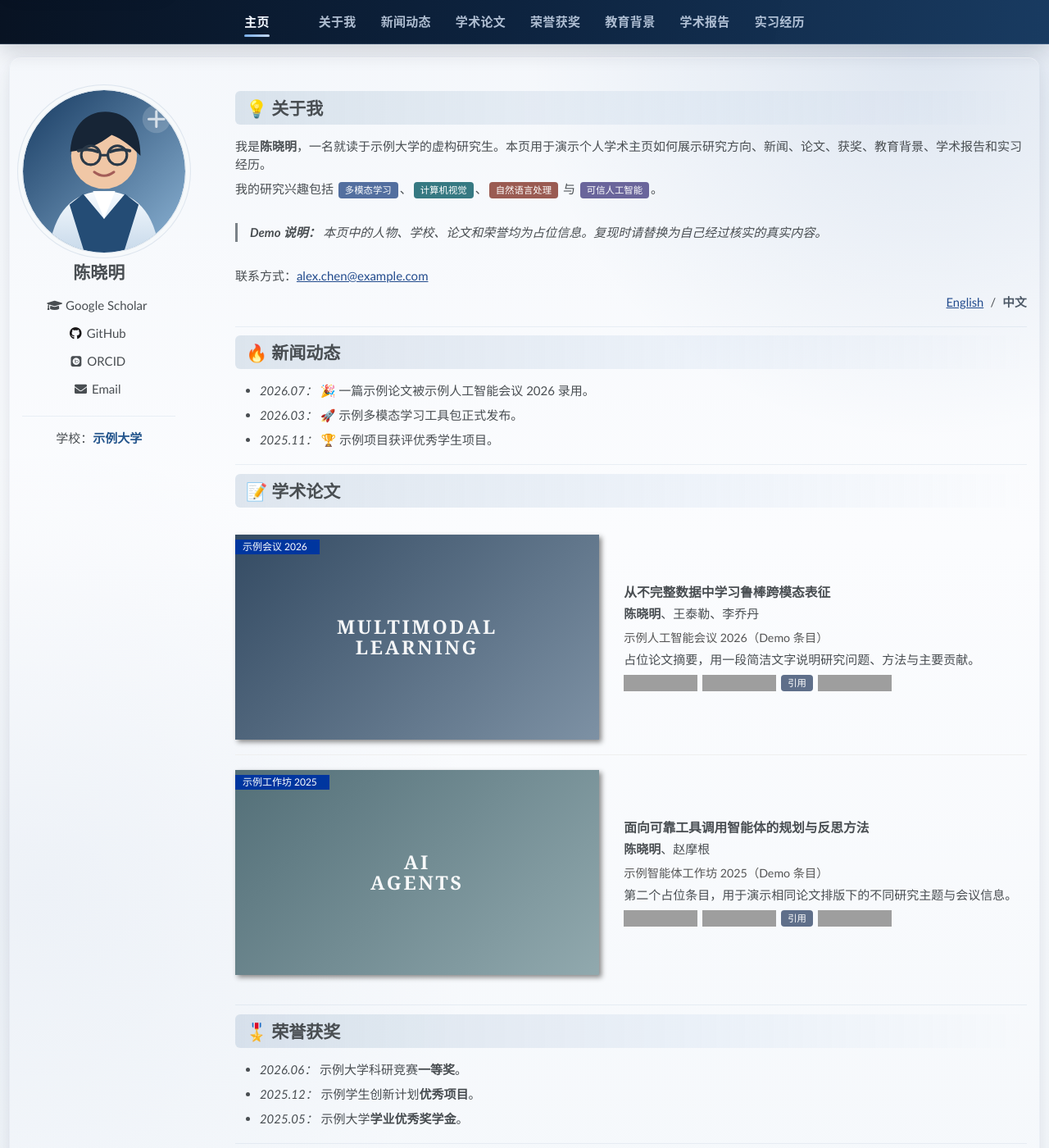
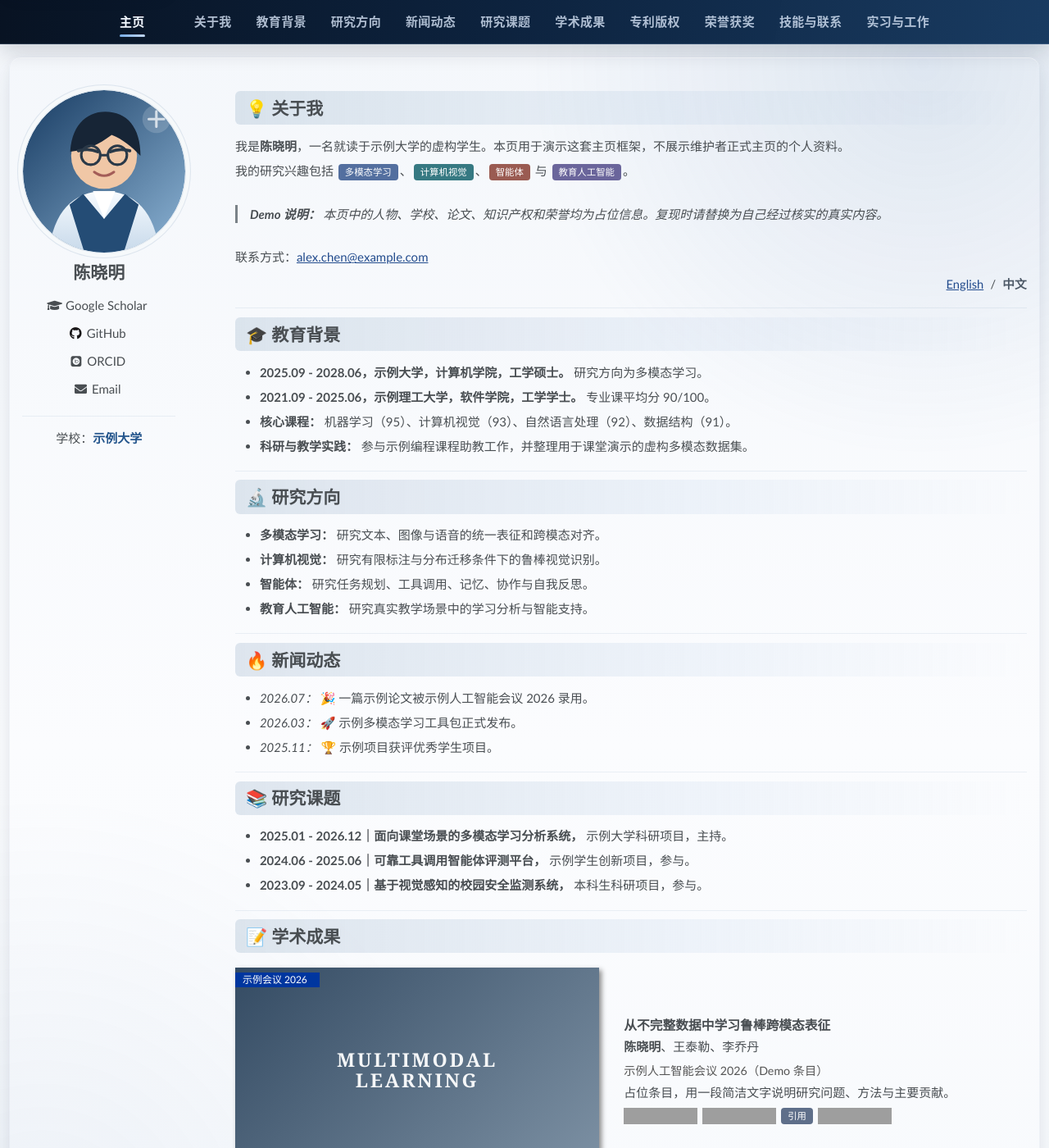
Before and after one commit to Starry-cz/Starry-cz.github.io, a Jekyll site: the page built from _pages/demo-zh.md, in a window 1280 px wide and 1400 px high, cut to the strip 0-1400 px from the top of the window. Shown: the whole strip at 82% size. Built offline with Jekyll 4.4.1, drawn with Linux system fonts in a browser that asks for light colours; some web fonts are replaced; some of the changed text lies outside the part shown; grey boxes are pictures that could not be loaded.

Commit message:
统一 Demo 与正式主页板块结构

```diff
--- a/_data/navigation.yml
+++ b/_data/navigation.yml
@@ -48,31 +48,43 @@
 demo_en:
   - title: "About"
     url: "/demo/#about-me"
+  - title: "Education"
+    url: "/demo/#education"
+  - title: "Research"
+    url: "/demo/#research-interests"
   - title: "News"
     url: "/demo/#news"
-  - title: "Publications"
-    url: "/demo/#publications"
+  - title: "Projects"
+    url: "/demo/#research-topics"
+  - title: "Academic Work"
+    url: "/demo/#academic-achievements"
+  - title: "IP Rights"
+    url: "/demo/#intellectual-property"
   - title: "Awards"
     url: "/demo/#awards"
-  - title: "Education"
-    url: "/demo/#education"
-  - title: "Talks"
-    url: "/demo/#talks"
-  - title: "Internships"
-    url: "/demo/#internships"
+  - title: "Skills"
+    url: "/demo/#skills-contact"
+  - title: "Experience"
+    url: "/demo/#internships-work"
 
 demo_zh:
   - title: "关于我"
     url: "/demo/zh/#about-me"
+  - title: "教育背景"
+    url: "/demo/zh/#education"
+  - title: "研究方向"
+    url: "/demo/zh/#research-interests"
   - title: "新闻动态"
     url: "/demo/zh/#news"
-  - title: "学术论文"
-    url: "/demo/zh/#publications"
+  - title: "研究课题"
+    url: "/demo/zh/#research-topics"
+  - title: "学术成果"
+    url: "/demo/zh/#academic-achievements"
+  - title: "专利版权"
+    url: "/demo/zh/#intellectual-property"
   - title: "荣誉获奖"
     url: "/demo/zh/#awards"
-  - title: "教育背景"
-    url: "/demo/zh/#education"
-  - title: "学术报告"
-    url: "/demo/zh/#talks"
-  - title: "实习经历"
-    url: "/demo/zh/#internships"
+  - title: "技能与联系"
+    url: "/demo/zh/#skills-contact"
+  - title: "实习与工作"
+    url: "/demo/zh/#internships-work"
--- a/_pages/demo-zh.md
+++ b/_pages/demo-zh.md
@@ -12,8 +12,8 @@
 
 <!--
   README 中文 Demo：
-  1. 下方姓名、单位、论文与日期全部为虚构占位内容。
-  2. Demo 导航在 _data/navigation.yml 的 demo_zh 中维护。
+  1. 板块结构和顺序与正式主页完全一致。
+  2. 下方姓名、单位、项目、论文与日期全部为虚构占位内容。
   3. /zh/ 下的正式中文主页独立维护，Demo 不会读取其个人内容。
 -->
 
@@ -23,15 +23,37 @@
 
 <h2 id="demo-zh-about-heading" class="section-heading">💡 关于我</h2>
 
-我是**陈晓明**，一名就读于示例大学的虚构研究生。本页用于演示个人学术主页如何展示研究方向、新闻、论文、获奖、教育背景、学术报告和实习经历。
+我是**陈晓明**，一名就读于示例大学的虚构学生。本页用于演示这套主页框架，不展示维护者正式主页的个人资料。
 
-我的研究兴趣包括 <span class="research-badge badge-blue">多模态学习</span>、<span class="research-badge badge-teal">计算机视觉</span>、<span class="research-badge badge-slate">自然语言处理</span> 与 <span class="research-badge badge-indigo">可信人工智能</span>。
+我的研究兴趣包括 <span class="research-badge badge-blue">多模态学习</span>、<span class="research-badge badge-teal">计算机视觉</span>、<span class="research-badge badge-slate">智能体</span> 与 <span class="research-badge badge-indigo">教育人工智能</span>。
 
-> **Demo 说明：** 本页中的人物、学校、论文和荣誉均为占位信息。复现时请替换为自己经过核实的真实内容。
+> **Demo 说明：** 本页中的人物、学校、论文、知识产权和荣誉均为占位信息。复现时请替换为自己经过核实的真实内容。
 
 联系方式：[alex.chen@example.com](mailto:alex.chen@example.com)
 
 <nav class="language-switch" aria-label="Demo 语言选择"><a href="{{ '/demo/' | relative_url }}" lang="en">English</a><span aria-hidden="true">/</span><strong aria-current="page">中文</strong></nav>
+
+</section>
+
+<section id="education" data-nav-section markdown="1">
+
+<h2 id="demo-zh-education-heading" class="section-heading">🎓 教育背景</h2>
+
+- **2025.09 - 2028.06，示例大学，计算机学院，工学硕士。** 研究方向为多模态学习。
+- **2021.09 - 2025.06，示例理工大学，软件学院，工学学士。** 专业课平均分 90/100。
+- **核心课程：** 机器学习（95）、计算机视觉（93）、自然语言处理（92）、数据结构（91）。
+- **科研与教学实践：** 参与示例编程课程助教工作，并整理用于课堂演示的虚构多模态数据集。
+
+</section>
+
+<section id="research-interests" data-nav-section markdown="1">
+
+<h2 id="demo-zh-research-interests-heading" class="section-heading">🔬 研究方向</h2>
+
+- **多模态学习：** 研究文本、图像与语音的统一表征和跨模态对齐。
+- **计算机视觉：** 研究有限标注与分布迁移条件下的鲁棒视觉识别。
+- **智能体：** 研究任务规划、工具调用、记忆、协作与自我反思。
+- **教育人工智能：** 研究真实教学场景中的学习分析与智能支持。
 
 </section>
 
@@ -45,9 +67,19 @@
 
 </section>
 
-<section id="publications" data-nav-section markdown="1">
+<section id="research-topics" data-nav-section markdown="1">
 
-<h2 id="demo-zh-publications-heading" class="section-heading">📝 学术论文</h2>
+<h2 id="demo-zh-research-projects-heading" class="section-heading">📚 研究课题</h2>
+
+- **2025.01 - 2026.12｜面向课堂场景的多模态学习分析系统，** 示例大学科研项目，主持。
+- **2024.06 - 2025.06｜可靠工具调用智能体评测平台，** 示例学生创新项目，参与。
+- **2023.09 - 2024.05｜基于视觉感知的校园安全监测系统，** 本科生科研项目，参与。
+
+</section>
+
+<section id="academic-achievements" data-nav-section markdown="1">
+
+<h2 id="demo-zh-academic-work-heading" class="section-heading">📝 学术成果</h2>
 
 <div class="paper-box">
   <div class="paper-box-image">
@@ -60,7 +92,7 @@
     <div class="paper-title">从不完整数据中学习鲁棒跨模态表征</div>
     <p class="paper-authors"><strong>陈晓明</strong>、王泰勒、李乔丹</p>
     <div class="paper-meta">示例人工智能会议 2026（Demo 条目）</div>
-    <p class="paper-summary">占位论文摘要，用一段简洁文字说明研究问题、方法与主要贡献。</p>
+    <p class="paper-summary">占位条目，用一段简洁文字说明研究问题、方法与主要贡献。</p>
     <div class="paper-links">
       <a class="paper-badge" href="https://example.com/" target="_blank" rel="noopener noreferrer"><img src="https://img.shields.io/badge/Paper-Demo-0071C5" alt="打开示例论文链接"></a>
       <a class="paper-badge" href="https://example.com/" target="_blank" rel="noopener noreferrer"><img src="https://img.shields.io/badge/Code-Demo-lightgrey?logo=github" alt="打开示例代码链接"></a>
@@ -81,7 +113,7 @@
     <div class="paper-title">面向可靠工具调用智能体的规划与反思方法</div>
     <p class="paper-authors"><strong>陈晓明</strong>、赵摩根</p>
     <div class="paper-meta">示例智能体工作坊 2025（Demo 条目）</div>
-    <p class="paper-summary">第二个占位条目，用于演示相同论文排版下的不同研究主题与会议信息。</p>
+    <p class="paper-summary">第二个占位条目，用于演示相同学术成果排版下的不同研究主题。</p>
     <div class="paper-links">
       <a class="paper-badge" href="https://example.com/" target="_blank" rel="noopener noreferrer"><img src="https://img.shields.io/badge/Paper-Demo-0071C5" alt="打开第二个示例论文链接"></a>
       <a class="paper-badge" href="https://example.com/" target="_blank" rel="noopener noreferrer"><img src="https://img.shields.io/badge/Code-Demo-lightgrey?logo=github" alt="打开第二个示例代码链接"></a>
@@ -93,38 +125,48 @@
 
 </section>
 
-<section id="awards" data-nav-section markdown="1">
+<section id="intellectual-property" data-nav-section markdown="1">
 
-<h2 id="demo-zh-awards-heading" class="section-heading">🎖️ 荣誉获奖</h2>
+<h2 id="demo-zh-intellectual-property-heading" class="section-heading">🛡️ 专利版权</h2>
 
-- *2026.06：* 示例大学科研竞赛**一等奖**。
-- *2025.12：* 示例学生创新计划**优秀项目**。
-- *2025.05：* 示例大学**学业优秀奖学金**。
+<h3 id="demo-zh-patents-heading" class="ip-subheading">专利</h3>
+
+- **CN-DEMO-0001**，一种面向多模态学习的智能分析方法与系统，Demo 占位，第一作者。
+- **CN-DEMO-0002**，一种可靠智能体任务规划方法，Demo 占位，第二作者。
+
+<h3 id="demo-zh-software-copyrights-heading" class="ip-subheading">软件著作权</h3>
+
+- **DEMO-SR-0001**，多模态教学分析平台 V1.0，Demo 占位，第一作者。
+- **DEMO-SR-0002**，智能体评测系统 V1.0，Demo 占位，第一作者。
 
 </section>
 
-<section id="education" data-nav-section markdown="1">
+<section id="awards" data-nav-section markdown="1">
 
-<h2 id="demo-zh-education-heading" class="section-heading">🎓 教育背景</h2>
+<h2 id="demo-zh-awards-heading" class="section-heading">🏆 竞赛获奖</h2>
 
-- **2025.09 - 2028.06，示例大学，计算机学院，工学硕士。** 研究方向为多模态学习。
-- **2021.09 - 2025.06，示例理工大学，软件学院，工学学士。** 专业课平均分 90/100。
-- **核心课程：** 机器学习（95）、计算机视觉（93）、自然语言处理（92）、数据结构（91）。
+- 示例大学科研竞赛**一等奖**。
+- 示例学生创新计划**优秀项目**。
+- 示例大学**学业优秀奖学金**。
 
 </section>
 
-<section id="talks" data-nav-section markdown="1">
+<section id="skills-contact" data-nav-section markdown="1">
 
-<h2 id="demo-zh-talks-heading" class="section-heading">💬 学术报告</h2>
+<h2 id="demo-zh-skills-heading" class="section-heading">🛠️ 技能与联系</h2>
 
-- *2026.05：* 《如何构建可复现的多模态研究流程》，示例人工智能讲座。
-- *2025.10：* 《从研究问题到可靠实验》，示例学生论坛。[[幻灯片](https://example.com/)]
+- **人工智能：** Python、PyTorch、Transformers，模型训练、评测与部署。
+- **多模态学习：** OpenCV、Pillow、Librosa，跨模态对齐与特征融合。
+- **智能体系统：** 工具调用、检索增强生成、工作流设计与任务评测。
+- **工程实践：** Git、Linux、Docker、FastAPI、SQL、测试与数据可视化。
+
+<div class="skills-contact-details"><span><strong>邮箱：</strong> <a href="mailto:alex.chen@example.com">alex.chen@example.com</a></span><span><strong>学术账号：</strong> <a href="https://github.com/" target="_blank" rel="noopener noreferrer">GitHub</a> · <a href="https://scholar.google.com/" target="_blank" rel="noopener noreferrer">Google Scholar</a> · <a href="https://orcid.org/" target="_blank" rel="noopener noreferrer">ORCID</a></span></div>
 
 </section>
 
-<section id="internships" data-nav-section markdown="1">
+<section id="internships-work" data-nav-section markdown="1">
 
-<h2 id="demo-zh-internships-heading" class="section-heading">💼 实习经历</h2>
+<h2 id="demo-zh-experience-heading" class="section-heading">💼 实习与工作</h2>
 
 - **2026.06 - 2026.09｜示例人工智能实验室**，科研实习生。
 - **2025.07 - 2025.10｜示例科技有限公司**，算法工程师实习生。
```
Also changed, not shown: _pages/demo-en.md (+67 -25 lines), tests/homepage-demo.spec.mjs (+15 -10 lines).
